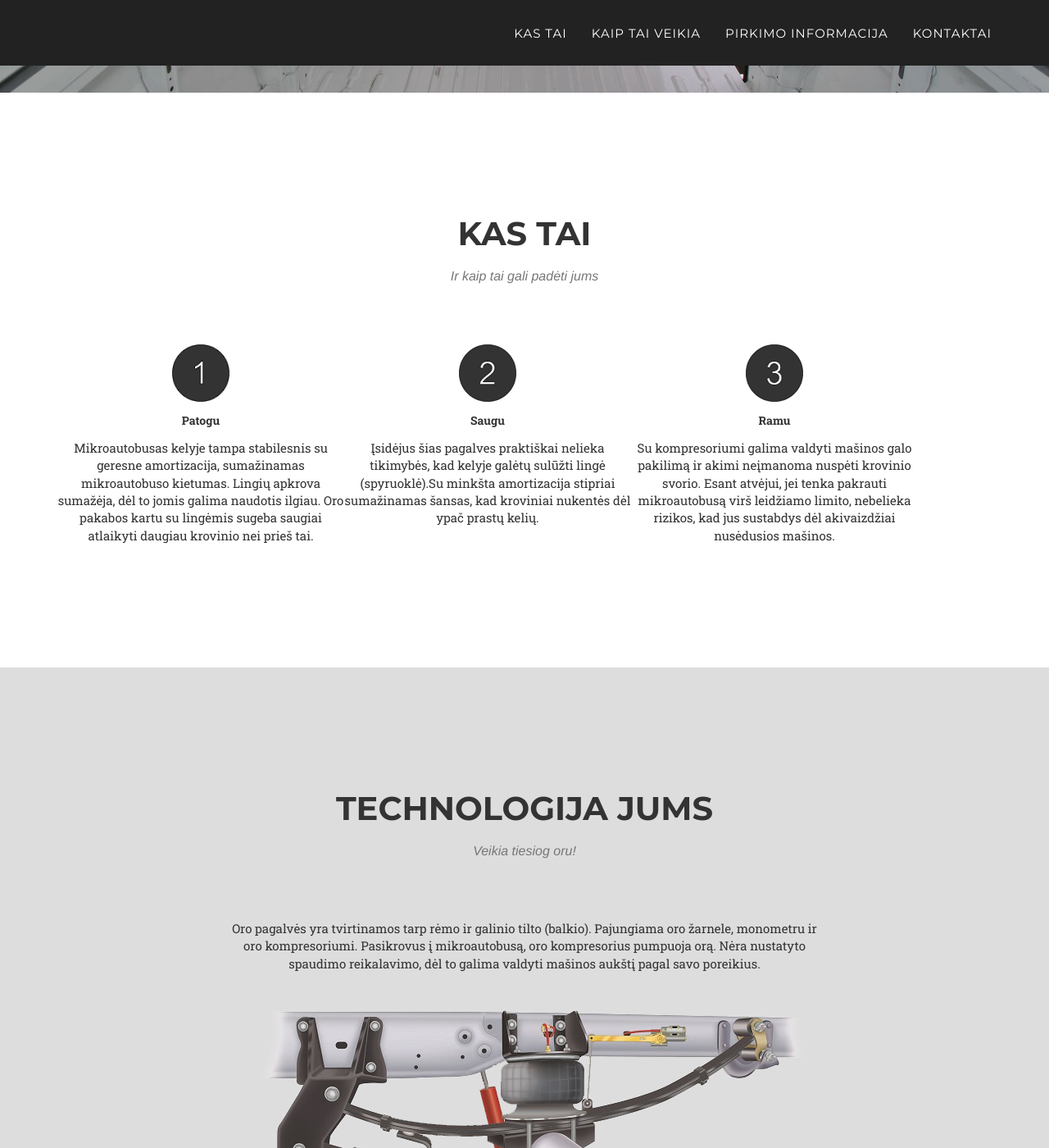
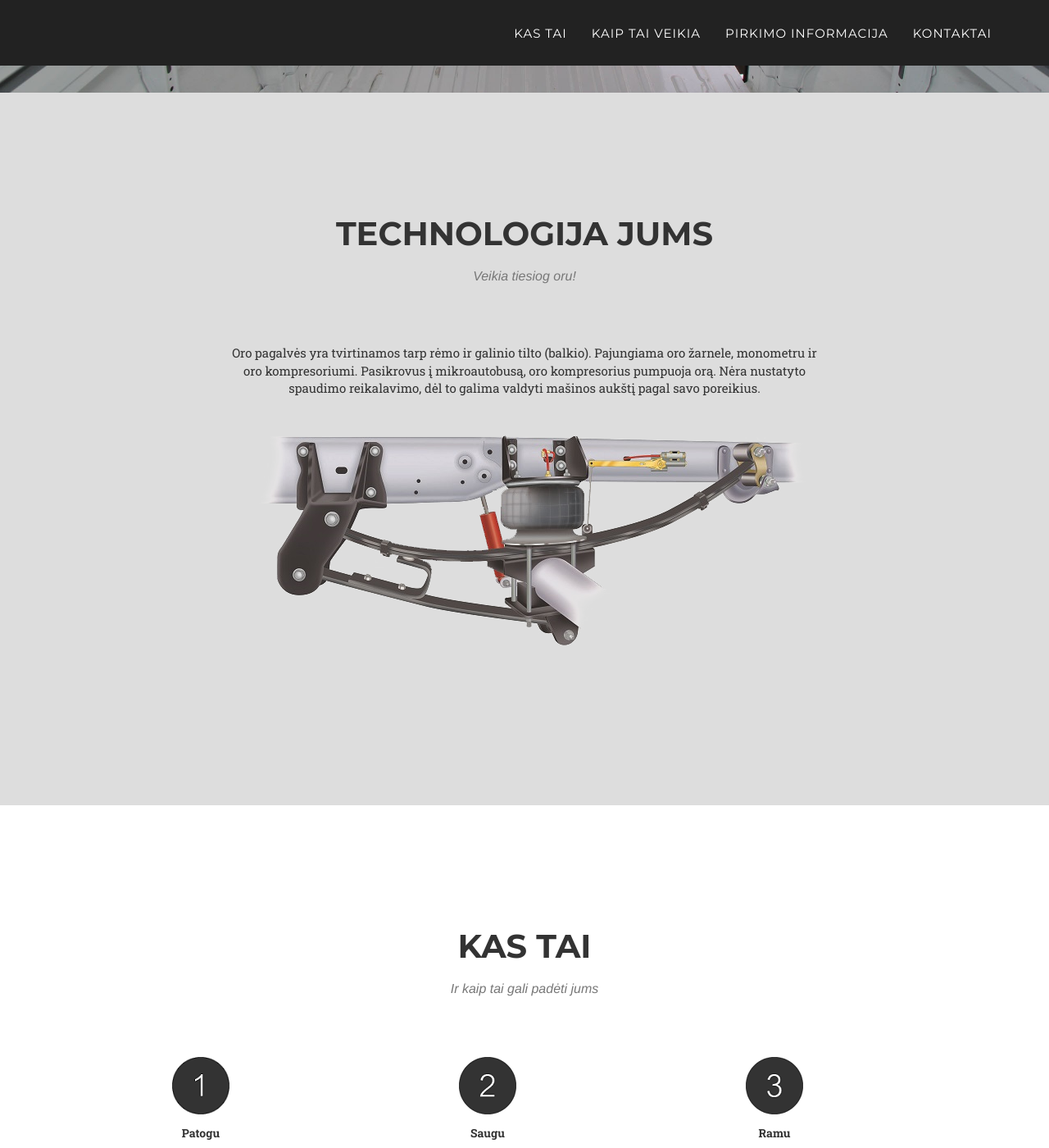
Before and after one commit to Bitvala/MikroautobusuPagalves, a Jekyll site: the page built from index.html, in a window 1280 px wide and 1400 px high, scrolled down 645 px. Shown: the whole window at 82% size. Built offline with Jekyll 4.4.1, drawn with Linux system fonts in a browser that asks for light colours; some web fonts are replaced.

Commit message:
Update default.html

```diff
--- a/_layouts/default.html
+++ b/_layouts/default.html
@@ -7,8 +7,9 @@
     <body id="page-top" class="index">
 
     {% include header.html %}
+    {% include portfolio_grid.html %}
     {% include services.html %}
-    {% include portfolio_grid.html %}
+
     {% include shop.html %}
     {% include contact.html %}
     {% include footer.html %}
```
